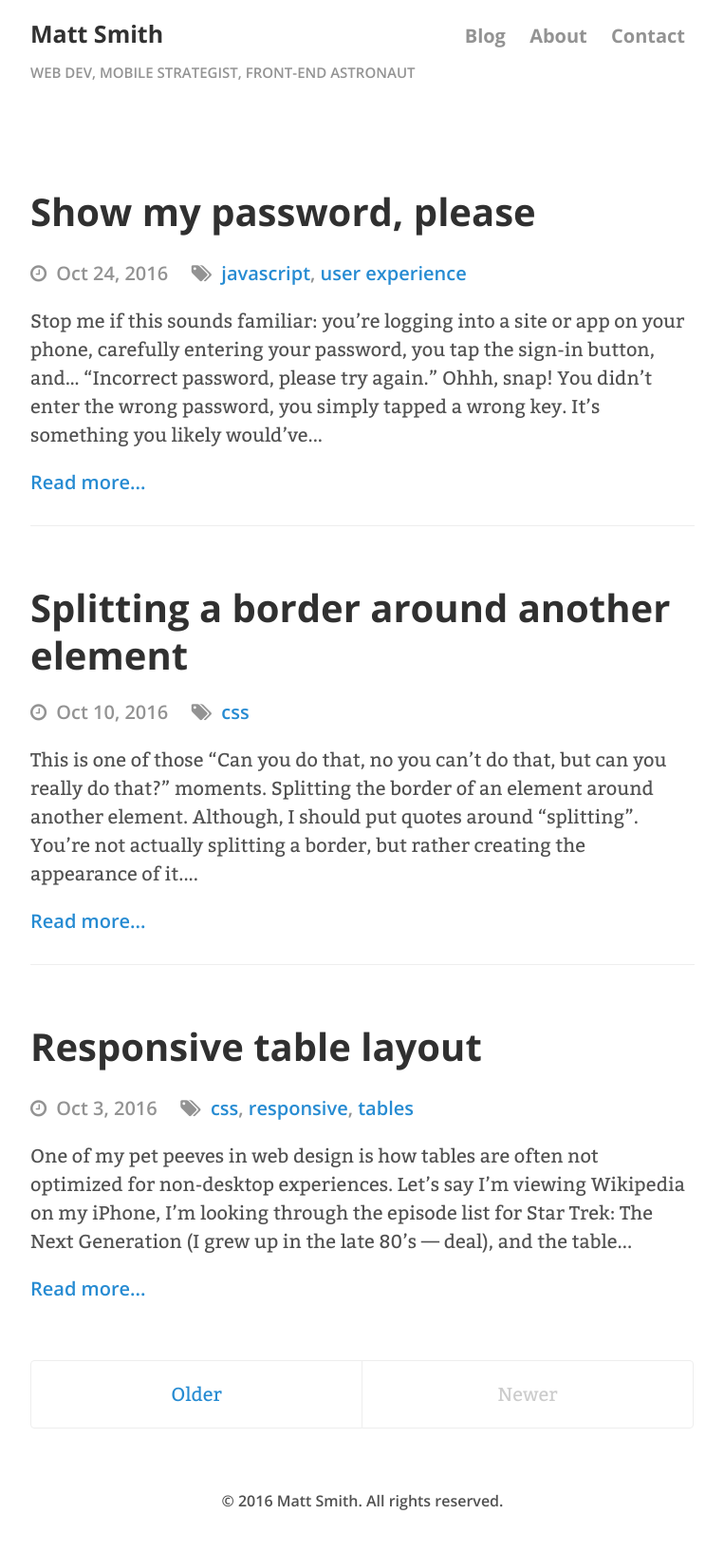
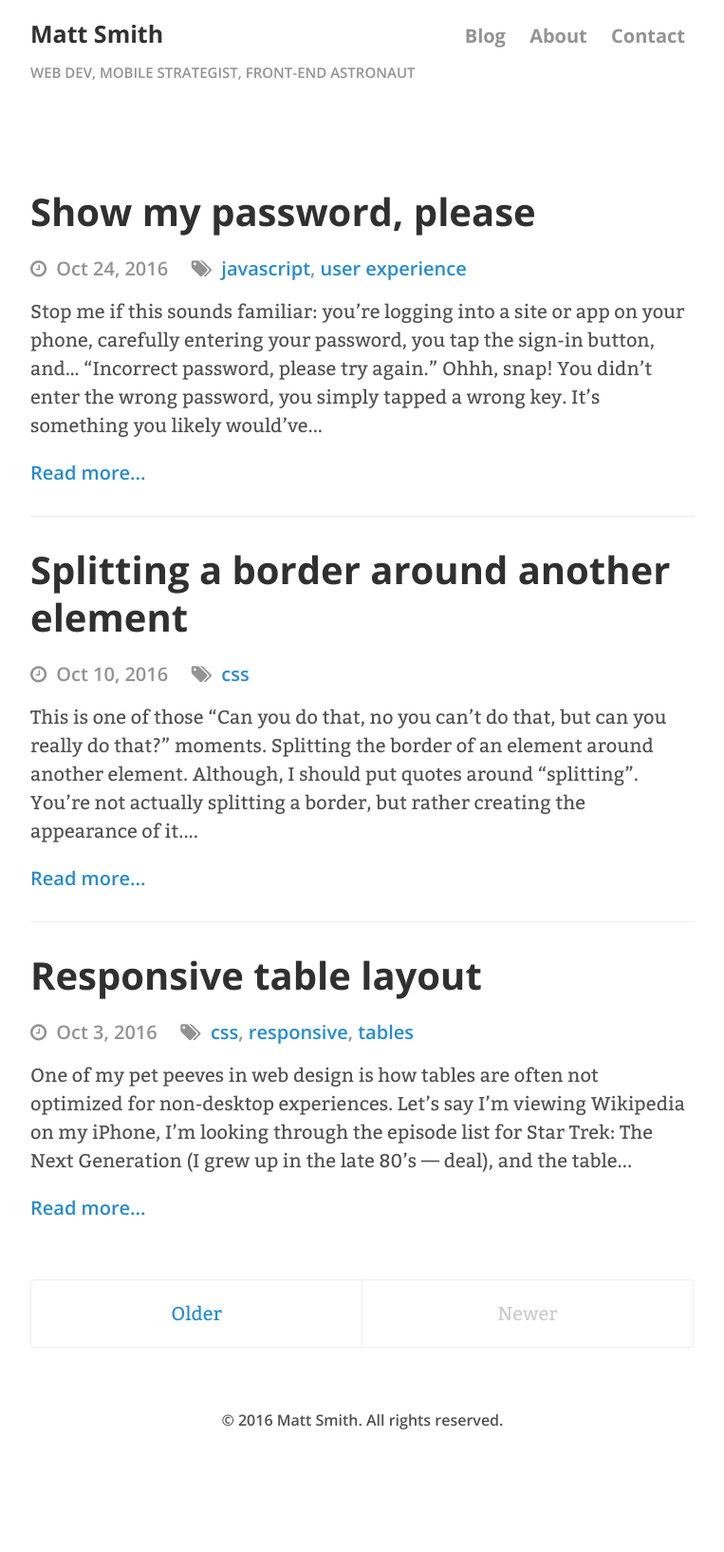
Before and after one commit to AllThingsSmitty/allthingssmitty.github.io, a Jekyll site: the page built from index.html, in a window 1280 px wide. Shown: the whole page at 95% size, without its empty margins (258-1021 px from the left). Built offline with Jekyll 4.4.1, drawn with Linux system fonts in a browser that asks for light colours; nearby versions of some CDN libraries; the list of posts is cut into pages by our own code; comment, search, counter and statistics services are not loaded; after the commit the page ends 1549 px from its top, so only the background shows below that.

Commit message:
Minor edit ✏️

```diff
--- a/_sass/_posts.scss
+++ b/_sass/_posts.scss
@@ -5,7 +5,6 @@
 
 .page,
 .post {
-  margin-bottom: 3em;
 
   li + li {
     margin-top: .25rem;
@@ -38,6 +37,7 @@
   display: inline-block;
   font-family: $secondary-font-family-semibold;
   font-weight: 600;
+  line-height: 1;
   margin: 0 1rem 1rem 0;
 
   time {
--- a/_sass/_share.scss
+++ b/_sass/_share.scss
@@ -2,6 +2,7 @@
 //
 // Styles for social share buttons.
 .share {
+  display: inline-block;
   margin-bottom: 2rem;
 
   a {
```
